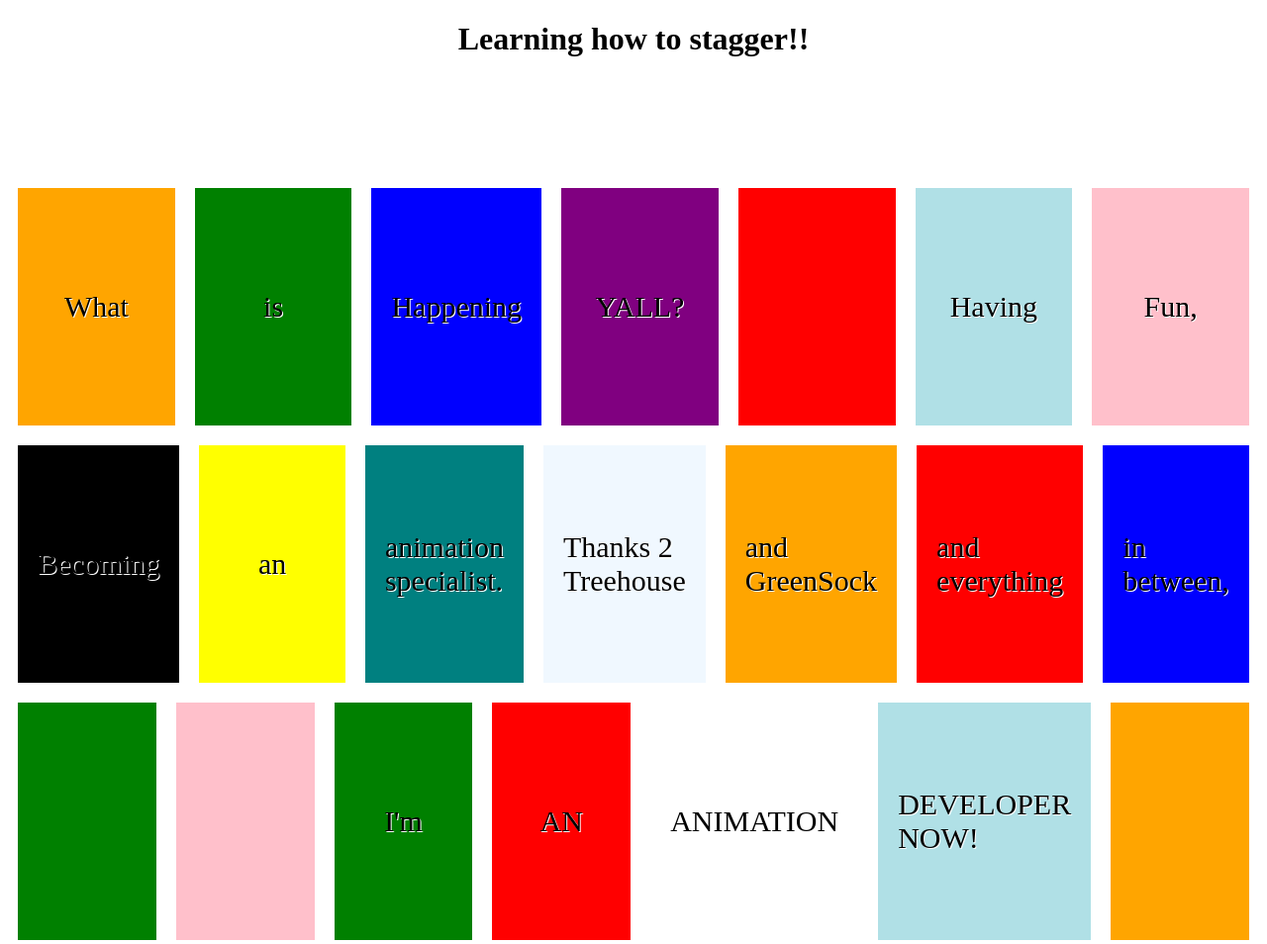
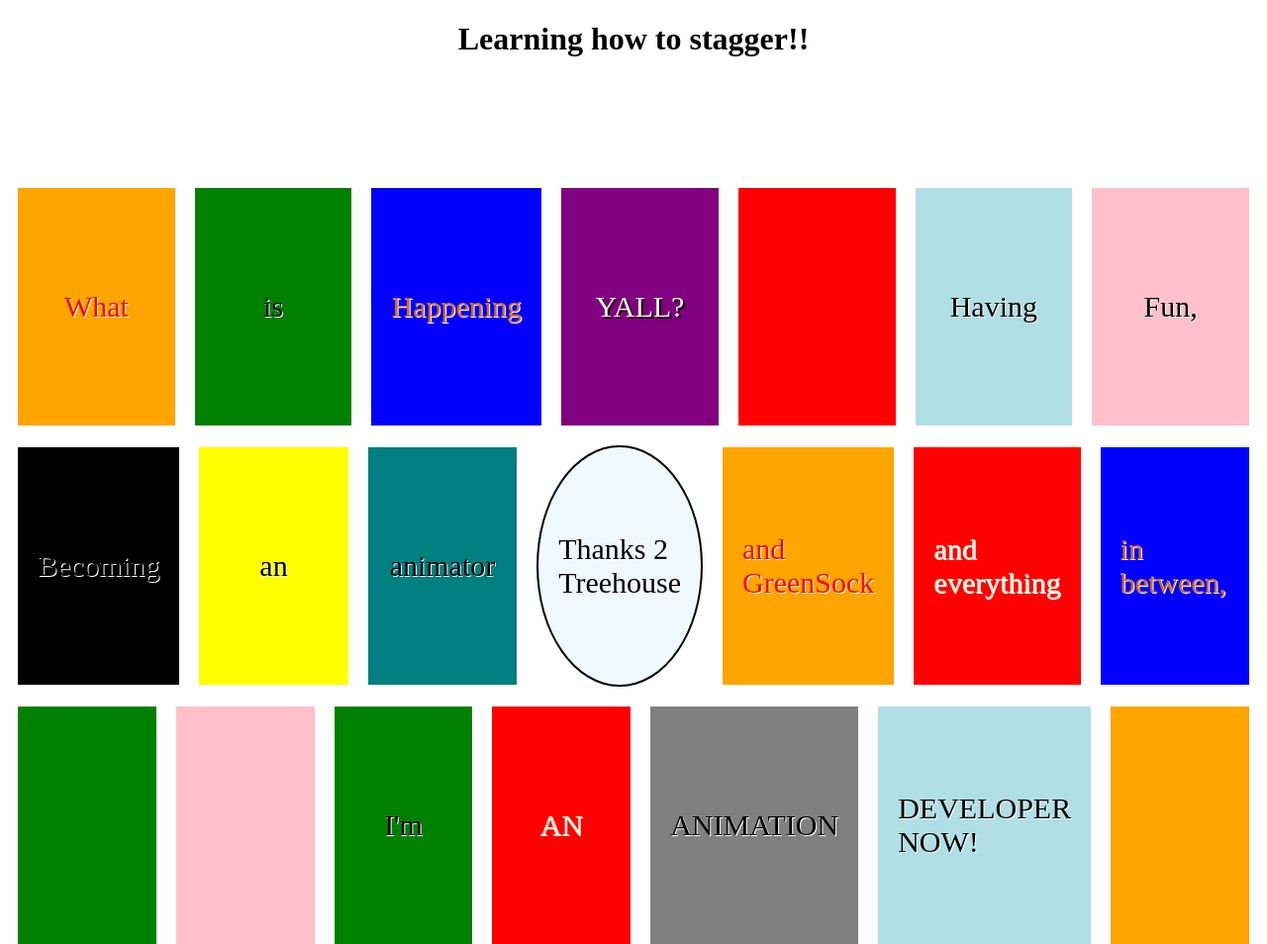
Before and after one commit to jnutt367/gsap2, a plain HTML site: page index.html in a window 1280 px wide. Shown: the whole page at 99% size. Drawn offline with nearby package versions, Linux system fonts and the light colour scheme.

Commit message:
commit new stagger sequence

```diff
--- a/css/style.css
+++ b/css/style.css
@@ -19,6 +19,7 @@
 
 .orange {
     background-color: orange;
+    color: red;
 }
 
 .green {
@@ -27,10 +28,12 @@
 
 .blue {
     background-color: blue;
+    color: chocolate;
 }
 
 .red {
     background-color: red;
+    color: cornsilk;
 }
 
 .skyblue {
@@ -39,6 +42,8 @@
 
 .purple {
     background-color: purple;
+    color: cornsilk;
+    text-shadow: 2px 2px black;
 }
 
 .pink {
@@ -51,6 +56,8 @@
 
 .aliceblue {
     background-color: aliceblue;
+    border-radius: 50%;
+    border: 2px solid black;
 }
 
 .teal {
@@ -60,3 +67,7 @@
 .yellow {
     background-color: yellow;
 }
+
+.grey {
+    background-color: grey;
+}
--- a/index.html
+++ b/index.html
@@ -25,7 +25,7 @@
     <div class="flex-wrap">
         <div class="box black">Becoming</div>
         <div class="box yellow">an </div>
-        <div class="box teal">animation specialist.</div>
+        <div class="box teal">animator</div>
         <div class="box aliceblue">Thanks 2 Treehouse</div>
         <div class="box orange">and GreenSock</div>
         <div class="box red">and everything </div>
```
